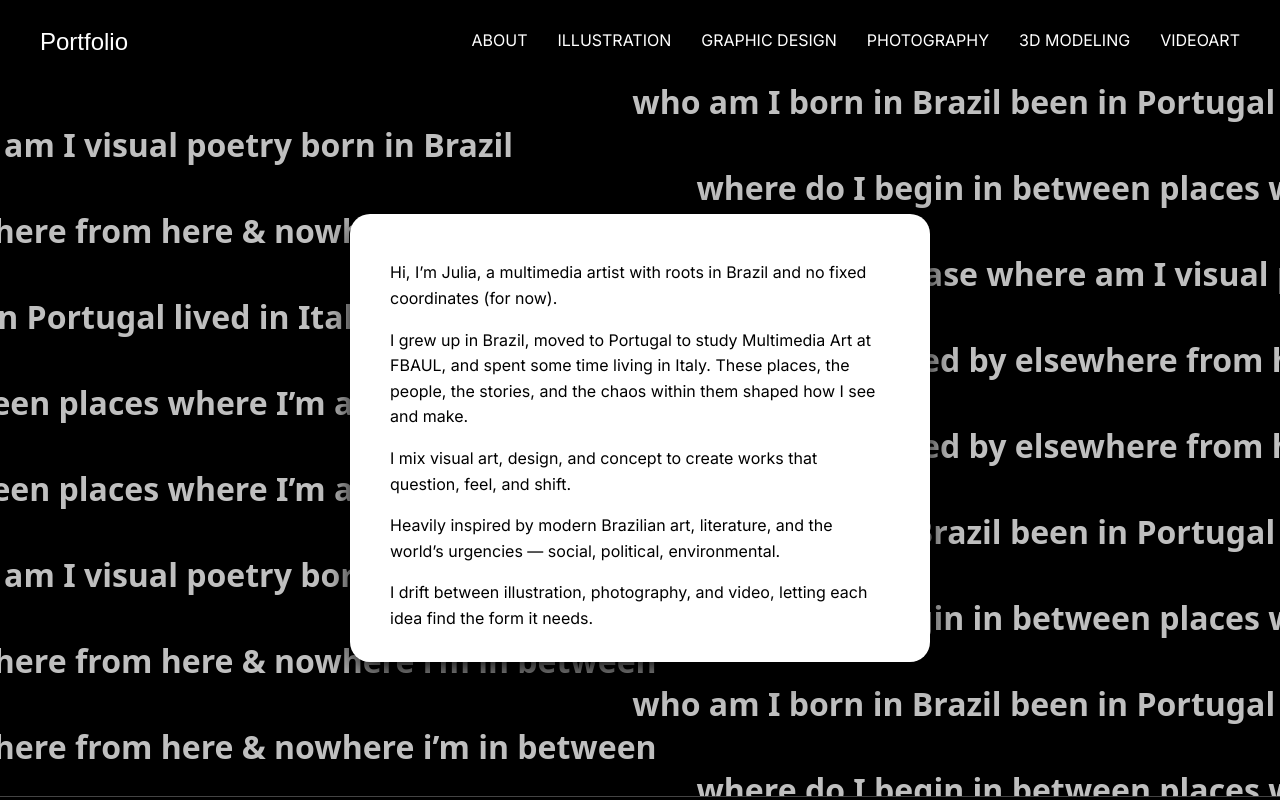
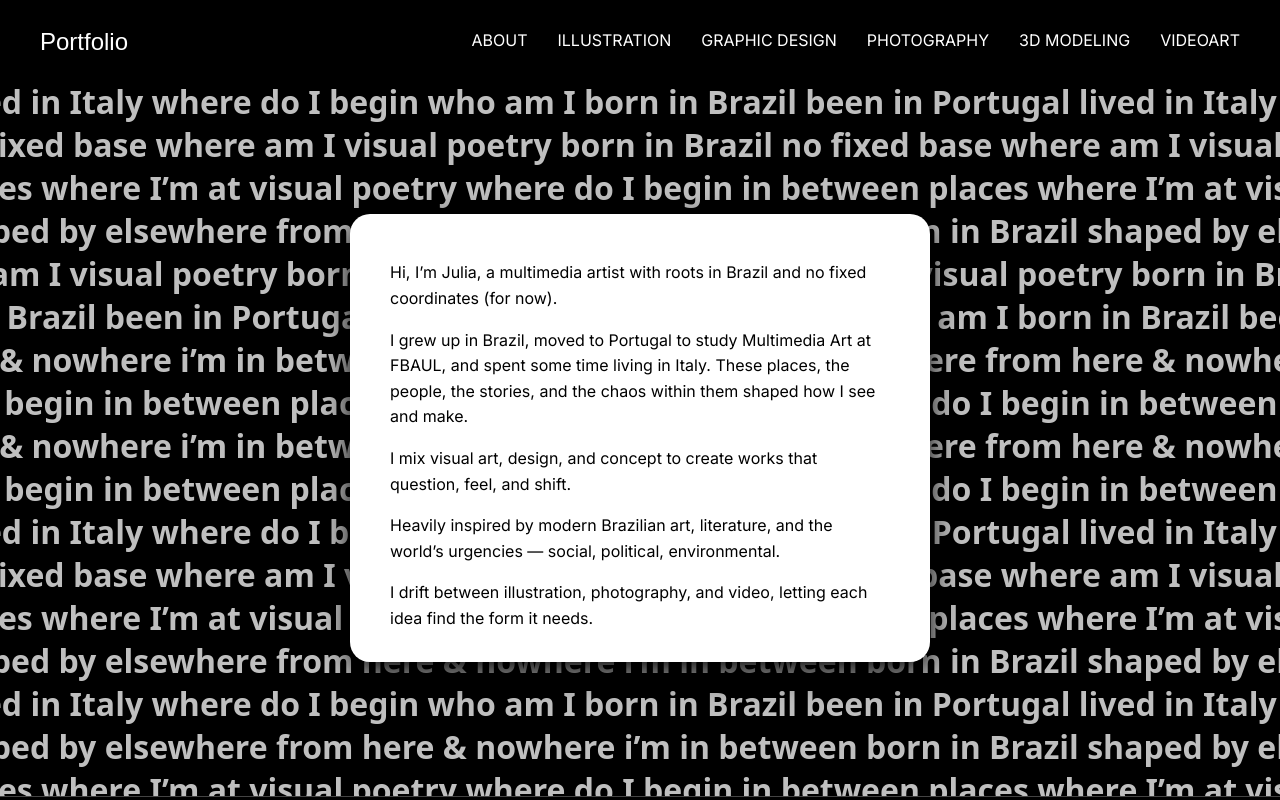
Before and after one commit to nicolecnogueira/portfolio, a React (Vite) app: page /about in a window 1280 px wide. Shown: the top 800 px of the page. Built offline with nearby package versions, Linux system fonts and the light colour scheme; a web font is replaced by a local one.

Commit message:
fix: ajuste na animação da pagina about

```diff
--- a/src/components/pages/About.jsx
+++ b/src/components/pages/About.jsx
@@ -39,7 +39,7 @@ function About() {
   ];
   const marqueeLines = marqueeText.map((text, index) => (
     <div key={index} className={styles.marqueeLine}>
-      <span>{text.repeat(5)}</span>
+      <span>{text.repeat(3)}</span>
     </div>
   ));
 
--- a/src/components/pages/About.module.css
+++ b/src/components/pages/About.module.css
@@ -30,19 +30,28 @@
 .marqueeLine span {
   display: inline-block;
   padding-left: 100%;
-  animation: scroll-left 60s linear infinite;
+  animation: scroll-stop-from-right 13s ease-out forwards;
 }
 
 .marqueeLine:nth-child(even) span {
-  animation-direction: reverse;
+  animation-name: scroll-stop-from-left;
 }
 
-@keyframes scroll-left {
+@keyframes scroll-stop-from-right {
   0% {
-    transform: translateX(0);
+    transform: translateX(0%);
   }
   100% {
+    transform: translateX(-70%);
+  }
+}
+
+@keyframes scroll-stop-from-left {
+  0% {
     transform: translateX(-100%);
+  }
+  100% {
+    transform: translateX(-30%);
   }
 }
 
```
